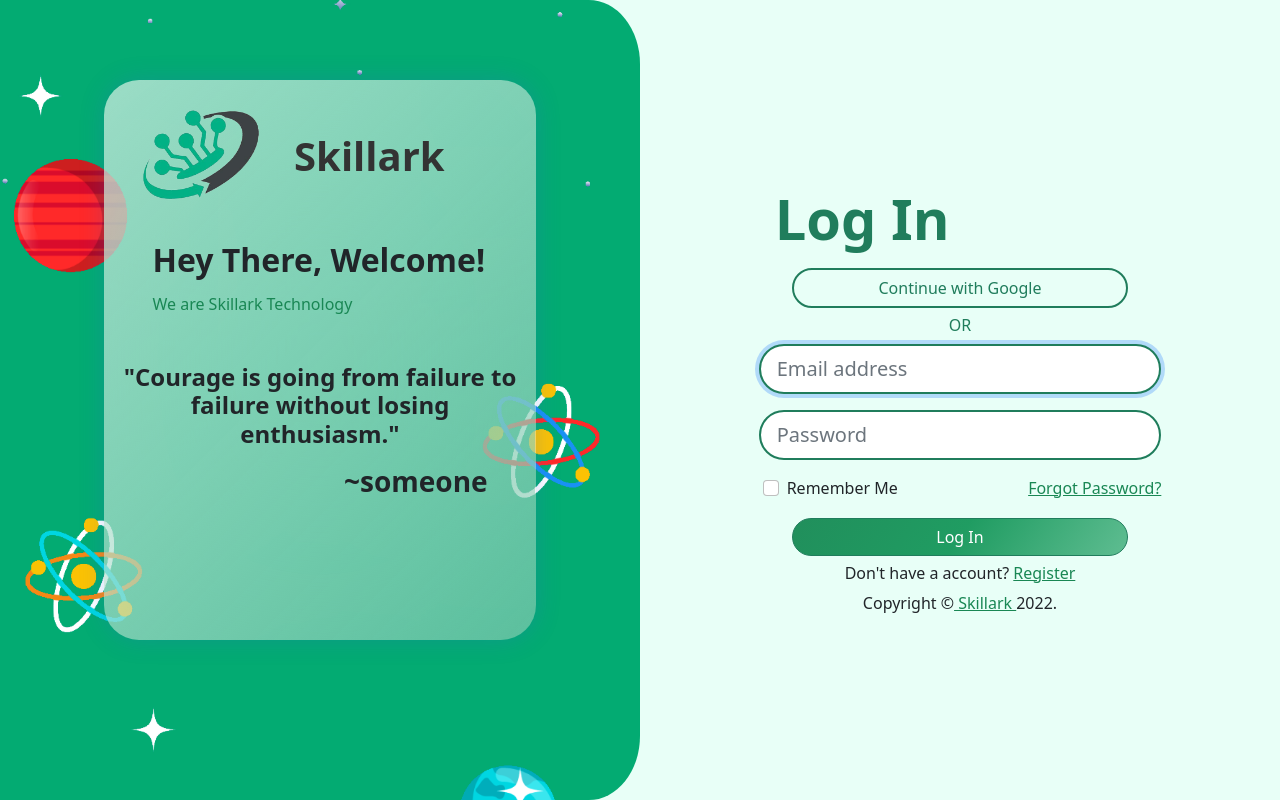
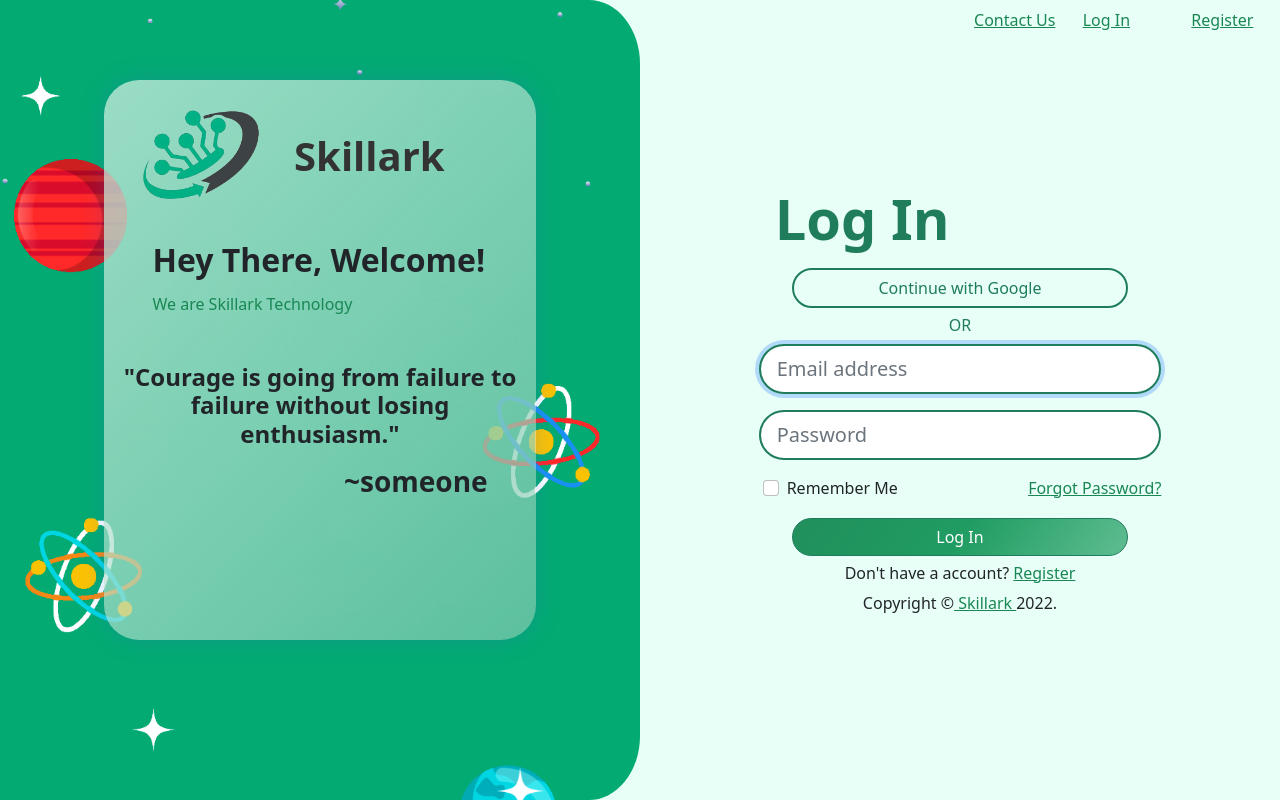
Before and after one commit to cvasingh/loginAndRegisterPage, a React (Create React App) app: page /login in a window 1280 px wide. Built offline with nearby package versions, Linux system fonts and the light colour scheme.

Commit message:
routing working properly

```diff
--- a/src/App.js
+++ b/src/App.js
@@ -1,6 +1,6 @@
 import * as React from 'react';
 // npm install react-router-dom
-import { BrowserRouter, Routes, Route,} from 'react-router-dom';
+import { BrowserRouter, Routes, Route, Link } from 'react-router-dom';
 import './bootstrap.css';
 import 'bootstrap/dist/js/bootstrap.js';
 import './App.css';
@@ -10,11 +10,26 @@ import Contactus from './components/Contactus';
 export default function App() {
   return (
     <BrowserRouter>
-    <Loginmodule />
-      {/* <Routes>
-        <Route path="/Loginmodule" element={<Loginmodule />} />
-        <Route path="/contactus" element={<Contactus />} />
-      </Routes> */}
+      <div className='fixed-top text-end'>
+        <div className='row justify-content-end'>
+          <div className='col-1 p-2 text-start'>
+            <Link to='/contactus'>Contact Us</Link>
+          </div>
+          <div className='col-1 p-2 text-start'>
+            <Link to='/login'>Log In</Link>
+          </div>
+          <div className='col-1 p-2 text-start'>
+            <Link to='/register'>Register</Link>
+          </div>
+        </div>
+      </div>
+
+      <Routes>
+        <Route path='/contactus' element={<Contactus />} />
+        <Route path="/login" element={<Loginmodule id={"#login"} />} />
+        <Route path="/register" element={<Loginmodule id={"#register"} />} />
+      </Routes>
+
     </BrowserRouter>
   )
 }
--- a/src/components/Login.js
+++ b/src/components/Login.js
@@ -1,5 +1,5 @@
 import React, { useState } from 'react';
-import {Link} from 'react-router-dom';
+import { Link } from 'react-router-dom';
 
 
 
@@ -31,7 +31,7 @@ export default function Login() {
                 </div>
                 <div class="mb-3">
                     <input type="password" class="form-control border-2 rounded-pill form-control-lg border-ska-primary-dark"
-                    placeholder="Password"
+                        placeholder="Password"
                         value={password} onChange={(event) => setPassword(event.target.value)} required />
                 </div>
                 <div className='row mb-3'>
@@ -40,7 +40,7 @@ export default function Login() {
                         <label class="form-check-label" for="exampleCheck1">Remember Me</label>
                     </div>
                     <div className='col-md text-end'>
-                        <a href='#'>Forgot Password?</a>
+                        <Link to='/login'>Forgot Password?</Link>
                     </div>
                 </div>
                 <div class="d-grid gap-2 col-10 m-2 mx-auto ">
--- a/src/components/Loginmodule.js
+++ b/src/components/Loginmodule.js
@@ -1,5 +1,5 @@
 import * as React from 'react';
-import { Route, Routes } from 'react-router-dom';
+import { Switch, Routes, Route } from 'react-router-dom';
 // file
 import bgimage from './img/bg.png';
 import logoimage from './img/logo.png';
@@ -8,7 +8,7 @@ import Copyright from './Copyright';
 import Login from './Login';
 import Register from './Register';
 
-export default function Loginmodule() {
+export default function Loginmodule(props) {
   return (
     <div className='container-fluid' style={{ backgroundColor: '#e8fff7', minHeight: '100vh', }}>
       <div className='row align-items-center'>
@@ -54,10 +54,9 @@ export default function Loginmodule() {
               </div>
             </div>
           </div>
-          <Routes>
-            <Route path="/login" element={<Login />} />
-            <Route path="/register" element={<Register />} />
-          </Routes>
+
+          {(props.id=='#login')?<Login/>:<Register/>}
+
           <Copyright />
         </div>
       </div>
```
